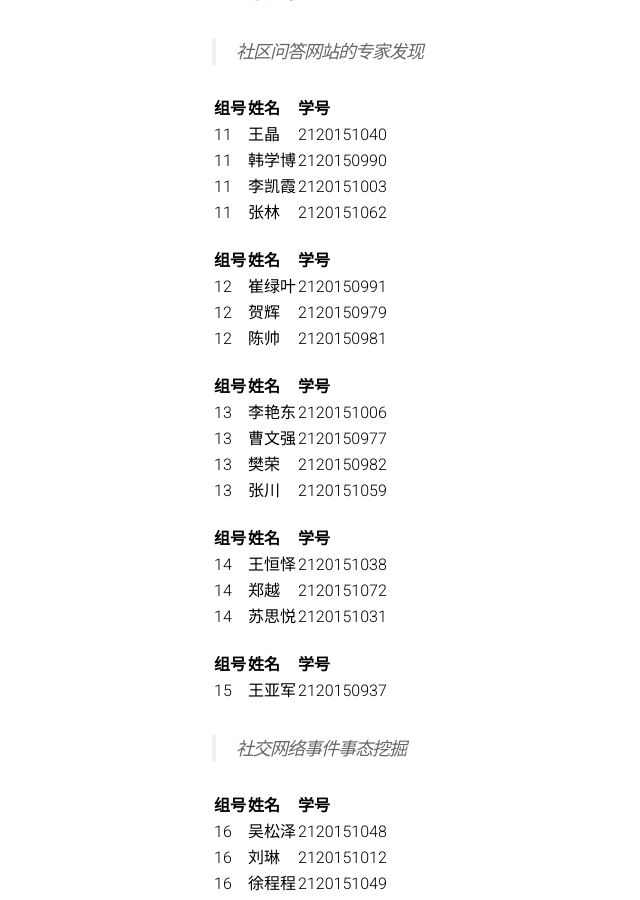
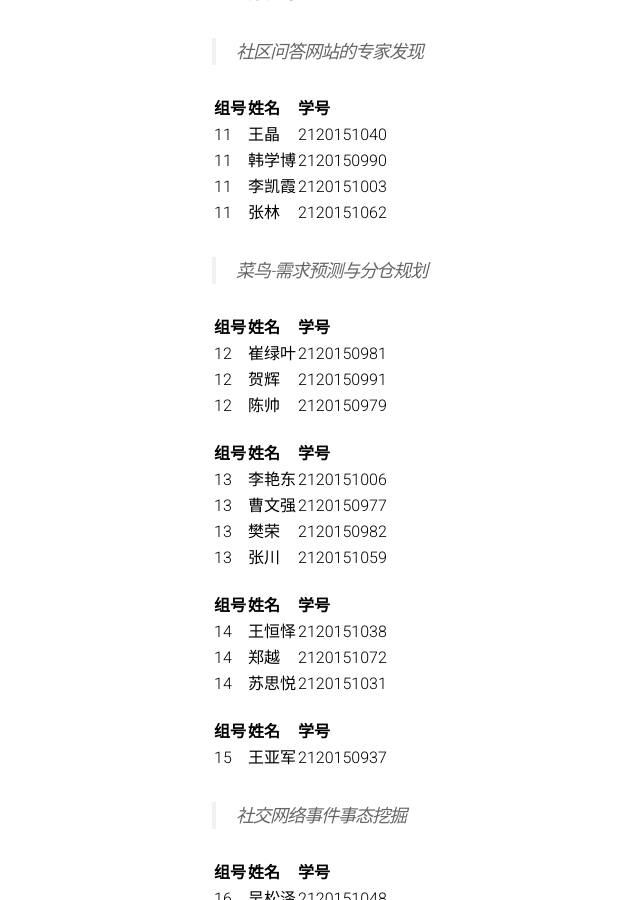
Before and after one commit to BITDM/bitdm.github.io, a Jekyll site: the page built from 2016/groups.md, in a window 1280 px wide and 900 px high, scrolled down 1936 px. Shown: the whole window, without its empty margins (28-668 px from the left). Built offline with Jekyll 4.4.1, drawn with Linux system fonts in a browser that asks for light colours.

Commit message:
Update groups.md

```diff
--- a/2016/groups.md
+++ b/2016/groups.md
@@ -90,11 +90,13 @@ permalink: /2016/groups/
 |11|李凯霞|2120151003|
 |11|张林|2120151062|
 
+> 菜鸟-需求预测与分仓规划
+
 |组号|姓名|学号|
 |:-------------|:-------------|:-----|
-|12|崔绿叶|2120150991|
-|12|贺辉|2120150979|
-|12|陈帅|2120150981|
+|12|崔绿叶|2120150981|
+|12|贺辉|2120150991|
+|12|陈帅|2120150979|
 
 |组号|姓名|学号|
 |:-------------|:-------------|:-----|
```
